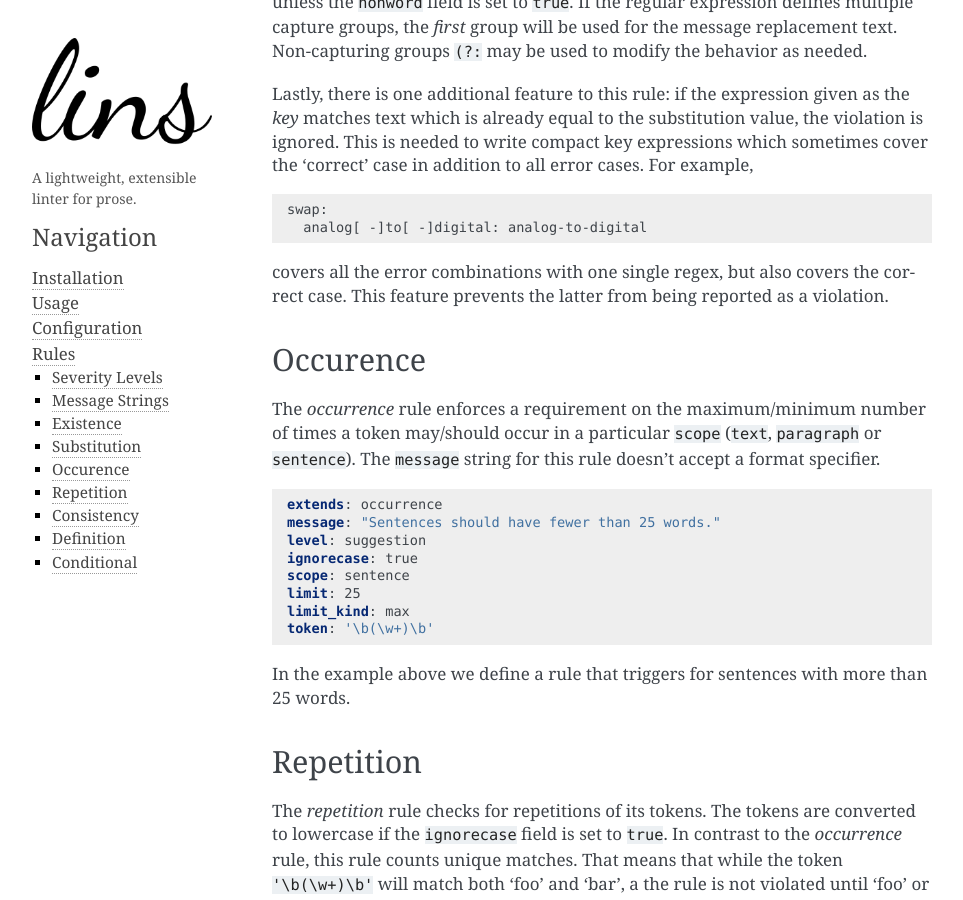
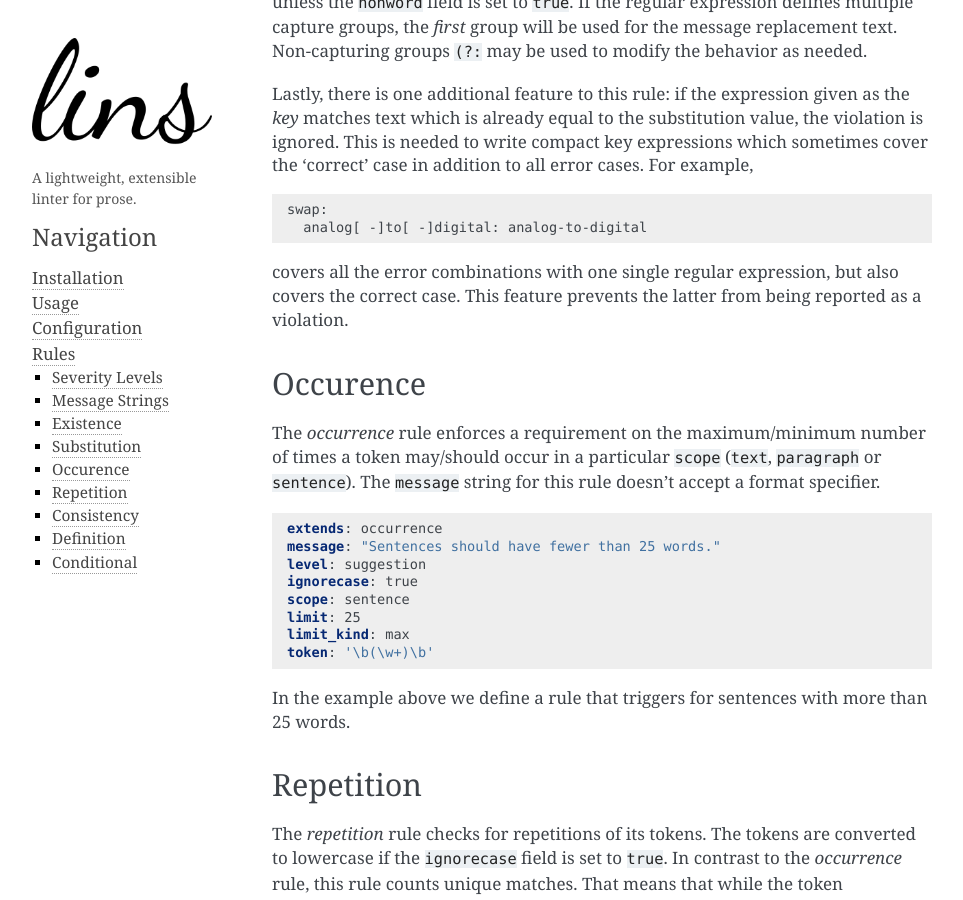
Before and after one commit to sthenic/lins, a Sphinx documentation site: the page built from doc/_source/rules.rst, in a window 1280 px wide and 900 px high, scrolled down 2493 px. Shown: the whole window, without its empty margins (148-1111 px from the left). Built offline with Sphinx 7.4.7, drawn with Linux system fonts in a browser that asks for light colours.

Commit message:
[docs] Improve style.

```diff
--- a/doc/_source/rules.rst
+++ b/doc/_source/rules.rst
@@ -152,9 +152,9 @@ sometimes cover the 'correct' case in addition to all error cases. For example,
     swap:
       analog[ -]to[ -]digital: analog-to-digital
 
-covers all the error combinations with one single regex, but also covers the
-correct case. This feature prevents the latter from being reported as a
-violation.
+covers all the error combinations with one single regular expression, but also
+covers the correct case. This feature prevents the latter from being reported as
+a violation.
 
 .. TODO: Revise last sentence, add an example.
 
```
